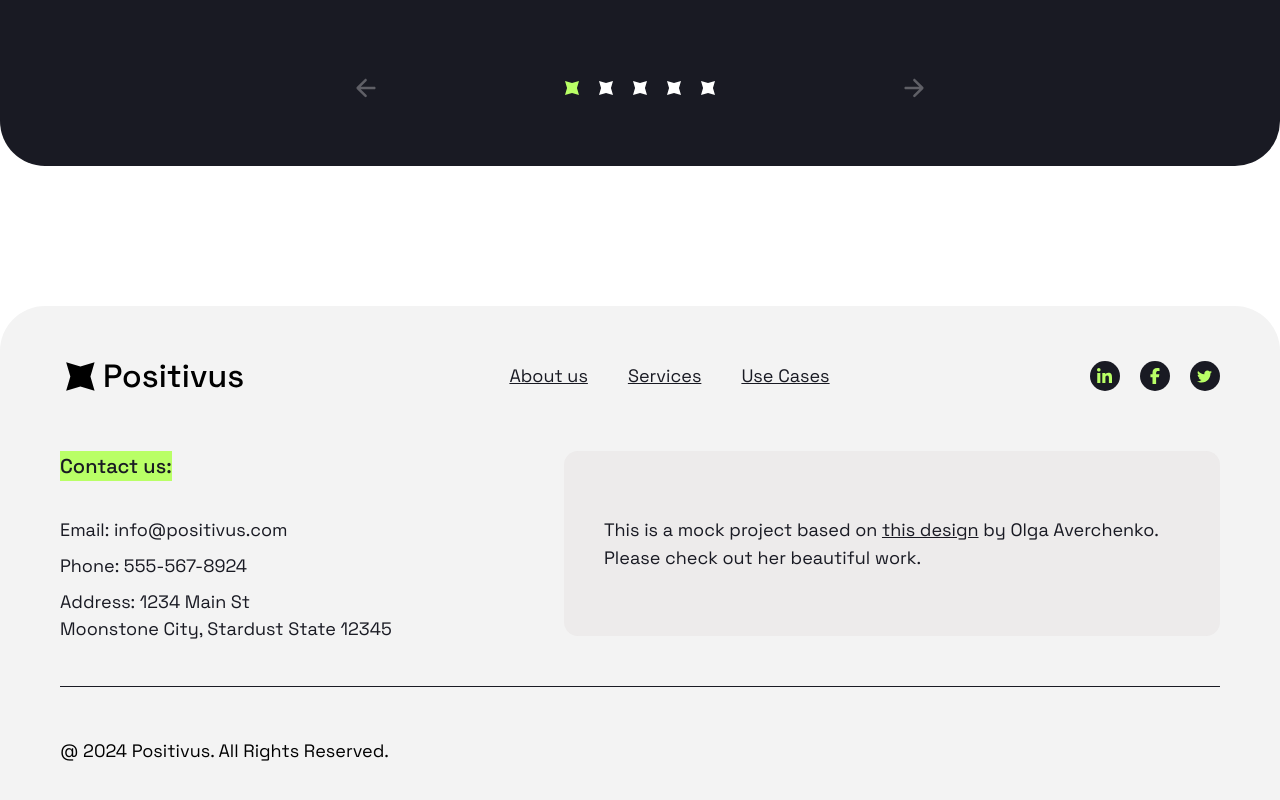
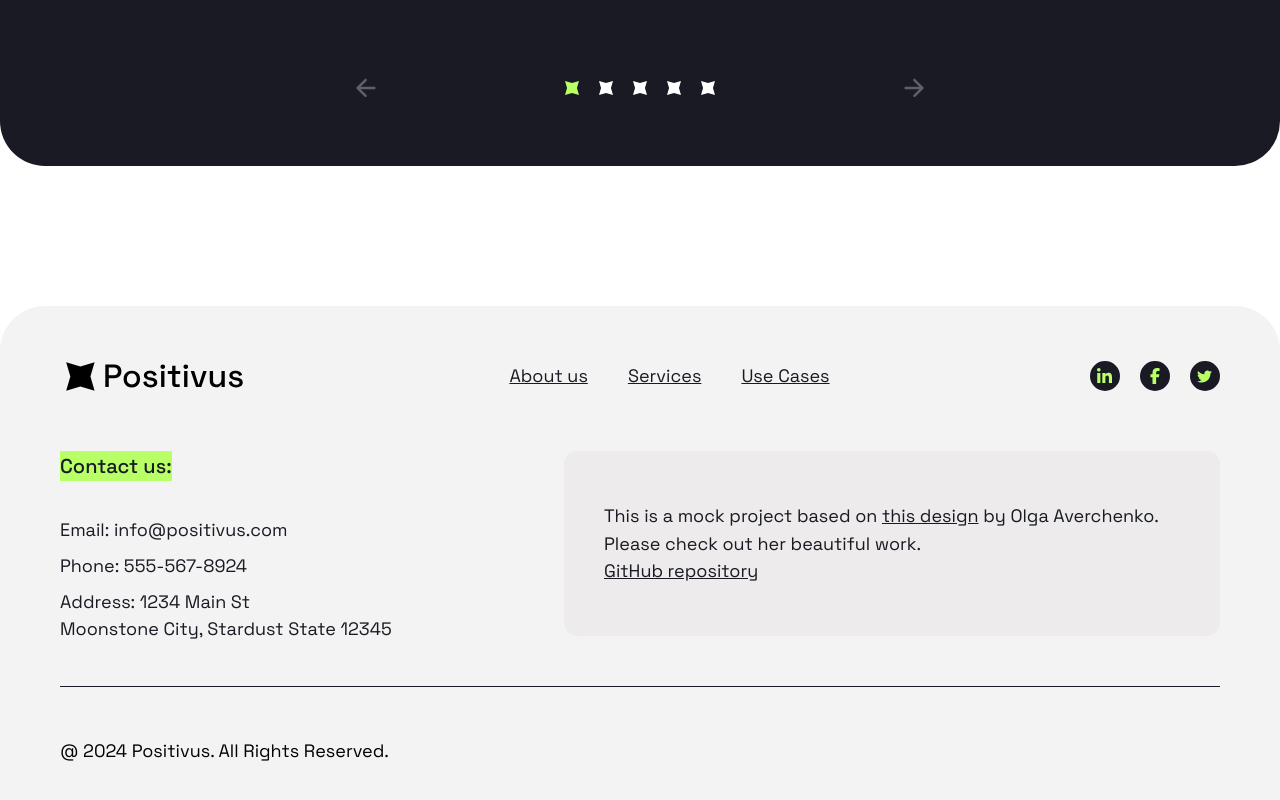
Before and after one commit to pedrolucasdev/positivus, a Next.js app: page / in a window 1280 px wide. Shown: the part 6594-7394 px from the top of the page. Built offline with nearby package versions, Linux system fonts and the light colour scheme.

Commit message:
Updated footer

```diff
--- a/src/app/components/Footer.tsx
+++ b/src/app/components/Footer.tsx
@@ -86,6 +86,13 @@ export default function Footer() {
               this design
             </a>{" "}
             by Olga Averchenko. Please check out her beautiful work.
+            <br />
+            <a
+              href="https://github.com/pedrolucasdev/positivus"
+              className="underline text-[18px]"
+            >
+              GitHub repository
+            </a>
           </div>
         </span>
       </div>
```
Also changed, not shown: 4 other files (tests, documents, lock files or other folders).
